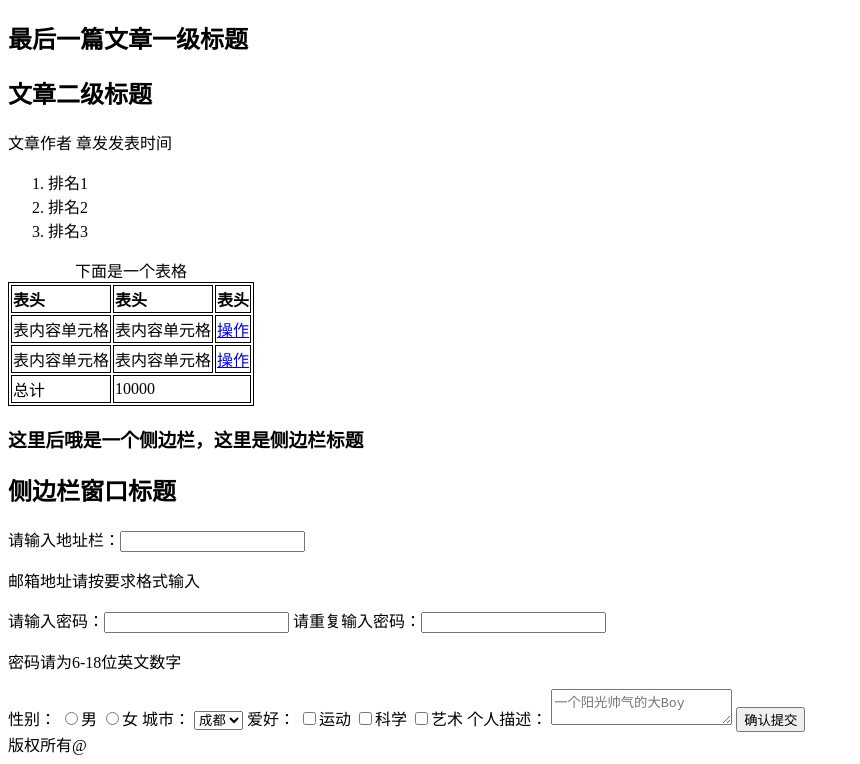
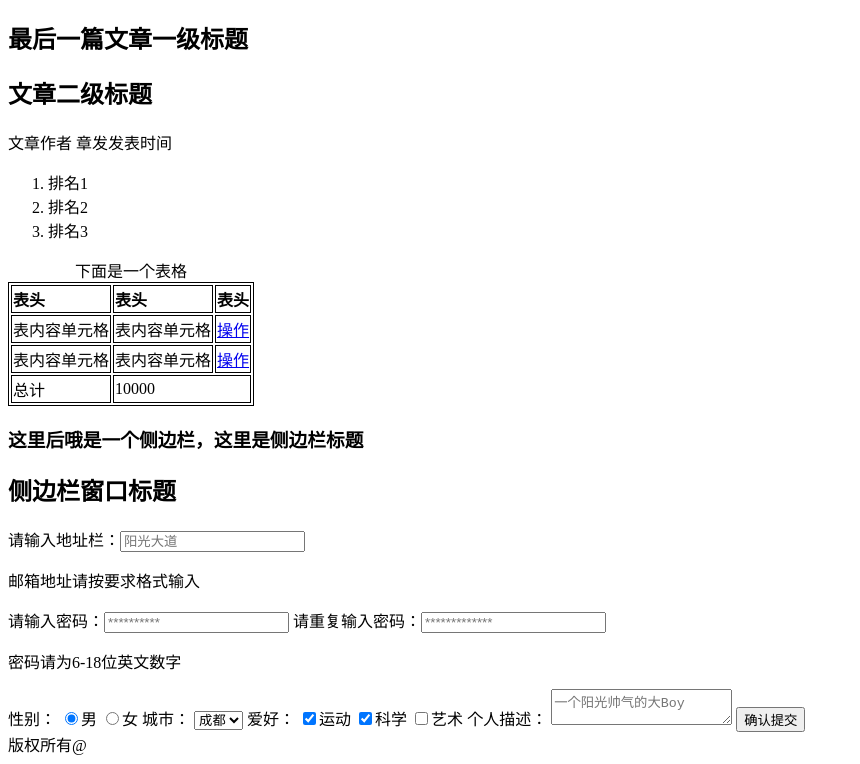
Before and after one commit to SmarkSeven/ife-tasks, a plain HTML site: page front/xiaowei/task-1/index.html in a window 1280 px wide. Shown: the part 2969-3733 px from the top of the page, without its empty margins (0-860 px from the left). Drawn offline with Linux system fonts and the light colour scheme.

Commit message:
input标签添加placeholder属性

```diff
--- a/front/xiaowei/task-1/index.html
+++ b/front/xiaowei/task-1/index.html
@@ -127,13 +127,13 @@
             <h1>这里后哦是一个侧边栏，这里是侧边栏标题</h1>
             <h2>侧边栏窗口标题</h2>
             <form>
-                <label for="address">请输入地址栏：<input type="text" id="address"></label>
+                <label for="address">请输入地址栏：<input type="text" id="address" placeholder="阳光大道"></label>
                 <p>邮箱地址请按要求格式输入</p>
-                 <label for="password">请输入密码：<input type="password" id="password" maxlength="16"></label>
-                  <label for="confirm-password">请重复输入密码：<input type="password" id="confirm-password" maxlength="16"></label>
+                 <label for="password">请输入密码：<input type="password" id="password" maxlength="16" placeholder="**********"></label>
+                  <label for="confirm-password">请重复输入密码：<input type="password" id="confirm-password" maxlength="16" placeholder="*************"></label>
                 <p>密码请为6-18位英文数字</p>
                <label for="sex">性别：
-                    <input type="radio" name="sex" value="男">男
+                    <input type="radio" name="sex" value="男" checked>男
                     <input type="radio" name="sex" value="女">女
                <label>
                 <label for="city">城市：
@@ -146,8 +146,8 @@
 
                <label>
                <label for="favrite">爱好：
-                   <input type="checkbox" name="favrite" value="运动">运动
-                   <input type="checkbox" name="favrite" value="科学">科学
+                   <input type="checkbox" name="favrite" value="运动" checked>运动
+                   <input type="checkbox" name="favrite" value="科学" checked>科学
                    <input type="checkbox" name="favrite" value="艺术">艺术
                </label>
                <label>个人描述：
```
